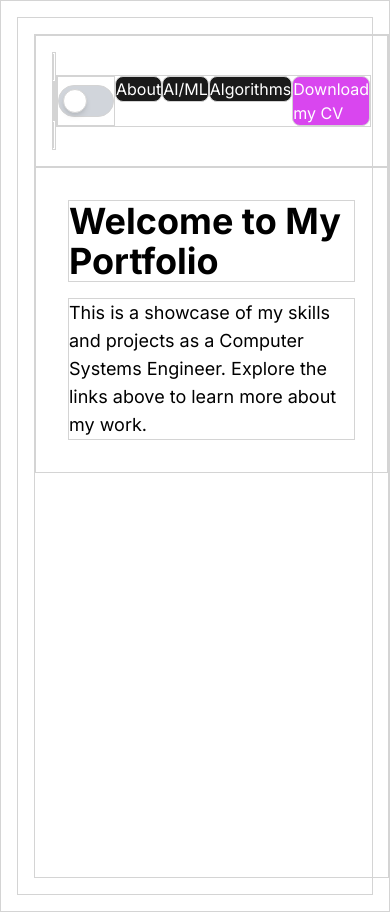
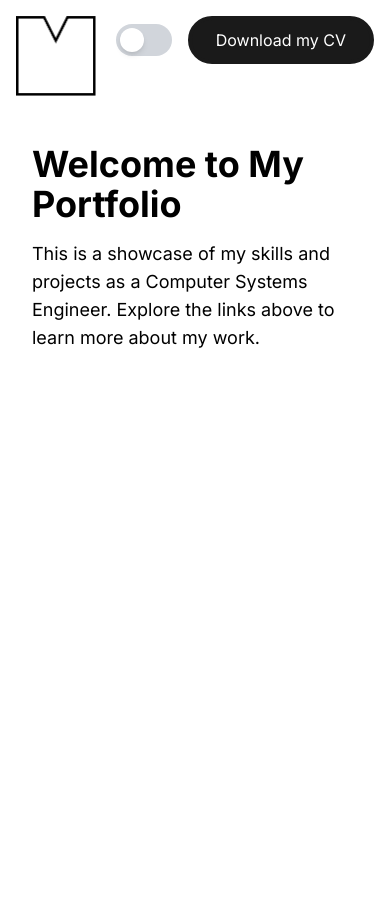
Before and after one commit to MAlejandroVC/mavc-portfolio, a Next.js app: page / in a window 390 px wide. After the commit the page ends 844 px from the top, so only its background shows below. Built offline with nearby package versions, Linux system fonts and the light colour scheme.

Commit message:
added responsivness to navbar

```diff
--- a/src/app/components/LinkButton.tsx
+++ b/src/app/components/LinkButton.tsx
@@ -4,14 +4,12 @@ import React, { ReactNode, AnchorHTMLAttributes } from 'react';
 type LinkButtonProps = {
   children: ReactNode;
   className?: string;
-  retainShapeOnHover?: boolean;
   href: string;
 } & AnchorHTMLAttributes<HTMLAnchorElement>;
 
 const LinkButton: React.FC<LinkButtonProps> = ({
                                                  children,
                                                  className = '',
-                                                 retainShapeOnHover = true,
                                                  href,
                                                  ...props
                                                }) => {
@@ -19,8 +17,8 @@ const LinkButton: React.FC<LinkButtonProps> = ({
     <a
       href={href}
       className={`
-        w-full h-full flex justify-center items-center transition-colors duration-300
-        rounded-lg ${!retainShapeOnHover ? 'hover:rounded-none' : ''} ${className}
+        w-auto h-full flex justify-center items-center duration-500 px-6 py-4 transition-transform
+        ${className}
       `}
       {...props}
     >
--- a/src/app/components/Navbar.tsx
+++ b/src/app/components/Navbar.tsx
@@ -2,48 +2,83 @@ import React from 'react';
 import LinkButton from './LinkButton';
 import Link from 'next/link';
 import ThemeToggle from "./ThemeToggle";
+import Image from "next/image";
 
 const Navbar = () => {
   return (
-    <nav className="w-full bg-dark text-light-base flex items-center justify-between p-4">
+    <nav className="w-full flex justify-between p-4 border-4">
       {/* Logo */}
-      <div className="text-xl font-bold">
+      <div>
         <Link href="/">
-          <img
+          <Image
             src="/logos/MAVC_white.png"
             alt="Alejandro Villalobos Logo"
-            className="h-10 w-auto cursor-pointer"
+            width={607}
+            height={161}
+            className="h-20
+            w-auto cursor-pointer
+            hidden lg:block"
+          />
+          <Image
+            src="/logos/MAVC_mini.png"
+            alt="Alejandro Villalobos Mini Logo"
+            width={161}
+            height={161}
+            className="h-20
+            w-auto cursor-pointer
+            block lg:hidden"
           />
         </Link>
       </div>
 
       {/* Navigation Buttons */}
-      <div className="flex">
-        <ThemeToggle/>
+      <div className="h-12 hidden md:flex">
         <LinkButton
-          className={'bg-bg-inverse text-text-inverse hover:bg-bg-primary hover:text-text-primary'}
+          className={`
+            text-text-inverse hover:text-text-primary
+            bg-bg-inverse hover:bg-bg-primary
+            border-4 border-solid border-bg-inverse
+            rounded-full
+            `}
           href="/about"
         >
-          About
+          About Me
         </LinkButton>
         <LinkButton
-          className={'bg-bg-inverse text-text-inverse hover:bg-bg-primary hover:text-text-primary'}
+          className={`
+            text-text-inverse hover:text-text-primary
+            bg-bg-inverse hover:bg-bg-primary
+            border-4 border-solid border-bg-inverse
+            rounded-full
+            `}
           href="/ai-ml"
         >
-          AI/ML
+          AI & ML
         </LinkButton>
         <LinkButton
-          className={'bg-bg-inverse text-text-inverse hover:bg-bg-primary hover:text-text-primary'}
+          className={`
+            text-text-inverse hover:text-text-primary
+            bg-bg-inverse hover:bg-bg-primary
+            border-4 border-solid border-bg-inverse
+            rounded-full
+            `}
           href="/algorithms"
         >
           Algorithms
         </LinkButton>
+      </div>
 
-        {/* Download Button */}
+      {/* Extra Buttons */}
+      <div className="flex h-12">
+        <ThemeToggle/>
         <LinkButton
-          className={'bg-accent-magenta text-text-inverse hover:bg-accent-magenta-vibrant'}
+          className={`
+            text-text-inverse hover:text-text-primary
+            bg-bg-inverse hover:bg-bg-primary
+            border-4 border-solid border-bg-inverse
+            rounded-full hover:rounded-none
+            `}
           href="/pdf/CV_AlejandroVillalobos_ENG.pdf"
-          retainShapeOnHover={false}
         >
           Download my CV
         </LinkButton>
--- a/src/app/components/ThemeToggle.tsx
+++ b/src/app/components/ThemeToggle.tsx
@@ -26,7 +26,7 @@ const ThemeToggle = () => {
   };
 
   return (
-    <div className="flex items-center justify-center">
+    <div className="flex items-center justify-center px-4">
       <button
         onClick={toggleTheme}
         className={`w-14 h-8 flex items-center rounded-full p-1 transition-colors duration-300 ${
--- a/src/app/globals.css
+++ b/src/app/globals.css
@@ -10,7 +10,7 @@
 }
 html, body {
   margin: 0;
-  padding: 16px;
+  padding: 0;
 }
 
 /* Base Styles */
@@ -34,9 +34,9 @@ a {
 }
 
 /* Debugging Borders */
-* {
-  border: 1px solid var(--border-default);
-}
+/** {*/
+/*  border: 1px solid var(--border-default);*/
+/*}*/
 
 /* Contextual Colors */
 :root {
--- a/src/app/page.tsx
+++ b/src/app/page.tsx
@@ -2,8 +2,8 @@ import Navbar from "./components/Navbar";
 
 export default function Home() {
   return (
-    <div className="min-h-screen bg-bg_black text-fg_white">
-      <Navbar />
+    <div className="min-h-screen max-w-screen-xl mx-auto">
+      <Navbar/>
       <main className="p-8">
         <h1 className="text-4xl font-bold">Welcome to My Portfolio</h1>
         <p className="mt-4 text-lg">
```
Also changed, not shown: public/logos/MAVC_mini.png (added).
